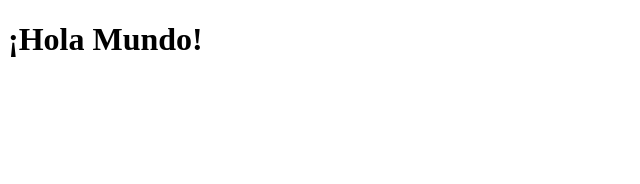
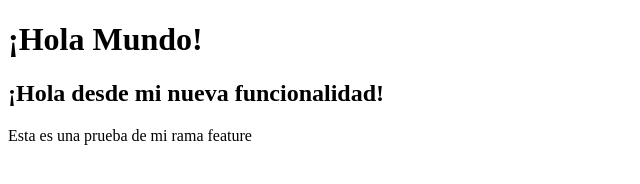
Before and after one commit to AlejandraBaudi/AppSimple, a plain HTML site: page index.html in a window 1280 px wide. Shown: the whole page, without its empty margins (0-640 px from the left). Drawn offline with Linux system fonts and the light colour scheme.

Commit message:
Agregue contenido nuevo a index.html

```diff
--- a/index.html
+++ b/index.html
@@ -6,5 +6,7 @@
 </head>
 <body>
   <h1>¡Hola Mundo!</h1>
+  <h2>¡Hola desde mi nueva funcionalidad!</h2>
+<p>Esta es una prueba de mi rama feature</p>
 </body>
 </html>
```
